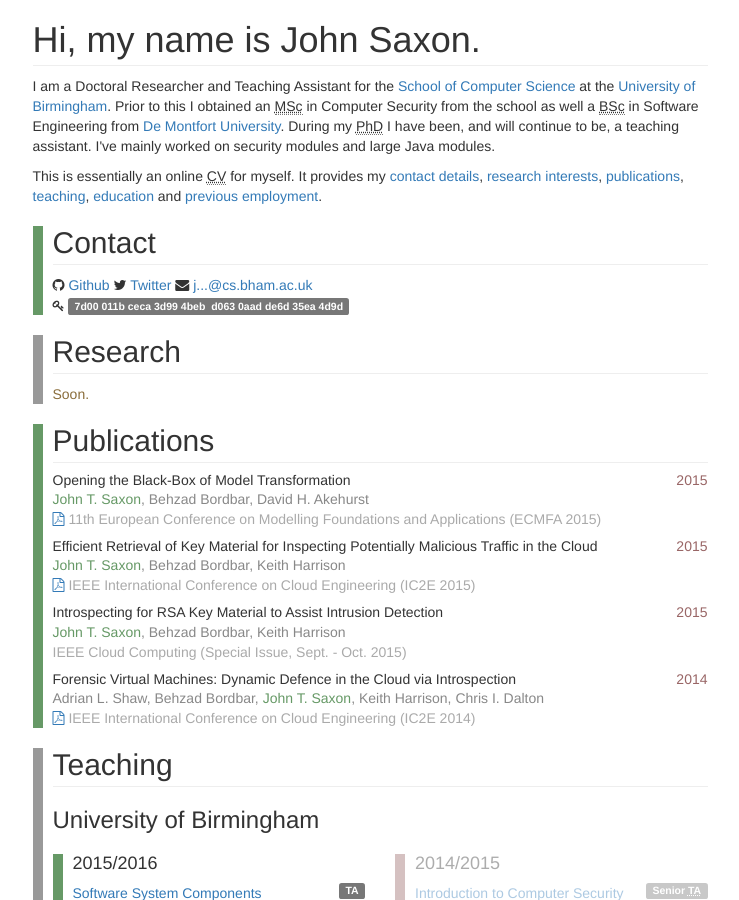
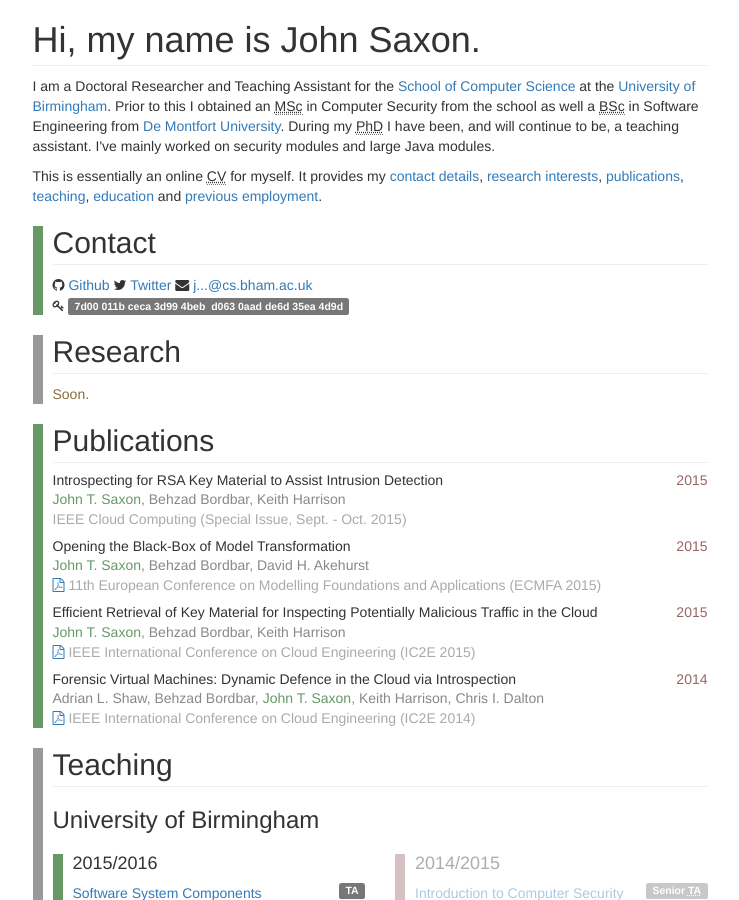
Before and after one commit to sacko87/sacko87.github.io, a Jekyll site: the page built from index.html, in a window 1280 px wide and 900 px high. Shown: the whole window, without its empty margins (270-1009 px from the left). Built offline with Jekyll 4.4.1, drawn with Linux system fonts in a browser that asks for light colours; nearby versions of some CDN libraries.

Commit message:
Added magazine article.

```diff
--- a/index.html
+++ b/index.html
@@ -37,6 +37,14 @@ myself. It provides my <a href="#contact">contact details</a>,
 <div class="block">
   <h2 id="publications">Publications</h2>
 
+  <h5><span class="pull-right">2015</span> Introspecting for RSA Key Material to Assist Intrusion Detection</h5>
+  <div class="authors">
+    <span class="me">John T. Saxon</span>, Behzad Bordbar, Keith Harrison
+  </div>
+  <div class="conference">
+    IEEE Cloud Computing (Special Issue, Sept. - Oct. 2015)
+  </div>
+
   <h5><span class="pull-right">2015</span> Opening the Black-Box of Model Transformation</h5>
   <div class="authors">
     <span class="me">John T. Saxon</span>, Behzad Bordbar, David H. Akehurst
@@ -53,14 +61,6 @@ myself. It provides my <a href="#contact">contact details</a>,
   <div class="conference">
     <a href="/pdf/2015.1.pdf" title="Download PDF"><i class="fa fa-file-pdf-o"></i></a>
     IEEE International Conference on Cloud Engineering (IC2E 2015)
-  </div>
-
-  <h5><span class="pull-right">2015</span> Introspecting for RSA Key Material to Assist Intrusion Detection</h5>
-  <div class="authors">
-    <span class="me">John T. Saxon</span>, Behzad Bordbar, Keith Harrison
-  </div>
-  <div class="conference">
-    IEEE Cloud Computing (Special Issue, Sept. - Oct. 2015)
   </div>
 
   <h5><span class="pull-right">2014</span> Forensic Virtual Machines: Dynamic Defence in the Cloud via Introspection</h5>
```
